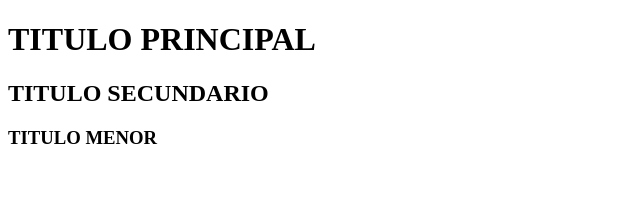
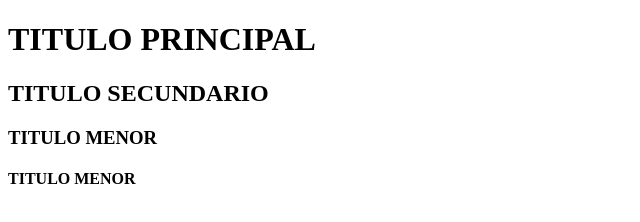
Before and after one commit to alessandro74-marinho/aula-html, a plain HTML site: page index.html in a window 1280 px wide. Shown: the whole page, without its empty margins (0-640 px from the left). Drawn offline with Linux system fonts and the light colour scheme.

Commit message:
TITULO 4 ADICIONADOI

```diff
--- a/index.html
+++ b/index.html
@@ -9,5 +9,6 @@
     <h1>TITULO PRINCIPAL</h1>
     <H2>TITULO SECUNDARIO</H2>
     <H3>TITULO MENOR</H3>
+    <H4>TITULO MENOR</H4>
 </body>
 </html>
```
